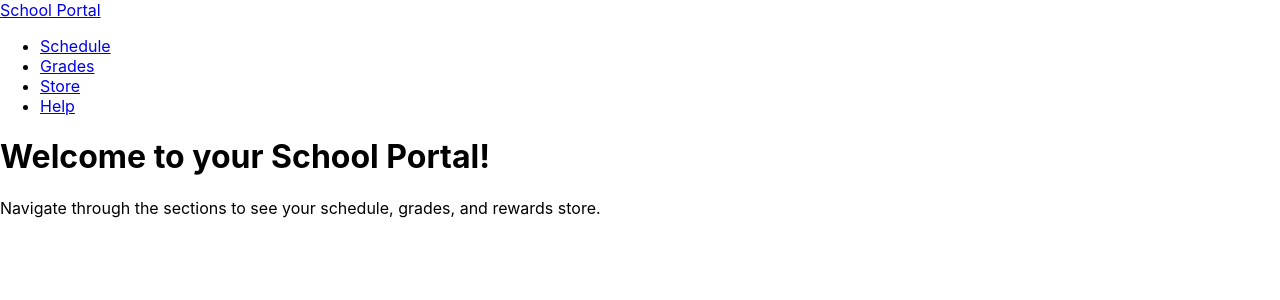
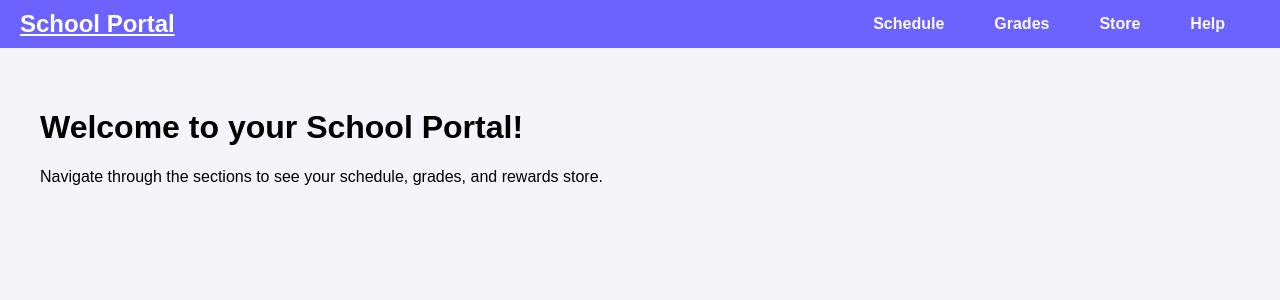
Before and after one commit to nikaloket/school, a React (Create React App) app: page / in a window 1280 px wide. Shown: the top 300 px of the page. Built offline with nearby package versions, Linux system fonts and the light colour scheme.

Commit message:
added css styles

```diff
--- a/src/App.js
+++ b/src/App.js
@@ -5,17 +5,22 @@ import Dashboard from './components/Dashboard';
 import Schedule from './components/Schedule';
 import Grades from './components/Grades';
 import Store from './components/Store';
+import Help from './components/Help';
+import './styles.css';
 
 function App() {
   return (
     <Router>
       <Navbar />
+      <div className="container">
         <Routes>
           <Route path="/" element={<Dashboard />} />
           <Route path="/schedule" element={<Schedule />} />
           <Route path="/grades" element={<Grades />} />
           <Route path="/store" element={<Store />} />
+          <Route path="/help" element={<Help />} />
         </Routes>
+      </div>
     </Router>
   );
 }
--- /dev/null
+++ b/src/components/Help.jsx
@@ -0,0 +1,49 @@
+import React, { useState } from 'react';
+
+const Help = () => {
+  const [message, setMessage] = useState('');
+  const [teacher, setTeacher] = useState('');
+
+  const handleSubmit = () => {
+    if (!teacher || !message) {
+      alert('Please select a teacher and write a message.');
+      return;
+    }
+    alert(`Message to ${teacher}: ${message}`);
+    setMessage('');
+    setTeacher('');
+  };
+
+  return (
+    <div className="card">
+      <h2 className="card-title">Help</h2>
+      <div className="form-group">
+        <label htmlFor="teacher" className="form-label">Select a Teacher</label>
+        <select
+          id="teacher"
+          className="form-select"
+          value={teacher}
+          onChange={(e) => setTeacher(e.target.value)}
+        >
+          <option value="">-- Choose a Teacher --</option>
+          <option value="Mr. Smith">Mr. Smith</option>
+          <option value="Ms. Johnson">Ms. Johnson</option>
+        </select>
+      </div>
+      <div className="form-group">
+        <label htmlFor="message" className="form-label">Your Message</label>
+        <textarea
+          id="message"
+          className="form-textarea"
+          value={message}
+          onChange={(e) => setMessage(e.target.value)}
+          placeholder="Type your message here..."
+          rows="5"
+        />
+      </div>
+      <button className="form-button" onClick={handleSubmit}>Send Message</button>
+    </div>
+  );
+};
+
+export default Help;
--- a/src/components/Navbar.jsx
+++ b/src/components/Navbar.jsx
@@ -3,26 +3,22 @@ import { Link } from 'react-router-dom';
 
 const Navbar = () => {
   return (
-    <nav className="navbar navbar-expand-lg navbar-light bg-light">
-      <div className="container">
-        <Link className="navbar-brand" to="/">School Portal</Link>
-        <div className="collapse navbar-collapse">
+    <nav className="navbar">
+      <Link to="/" className="navbar-brand">School Portal</Link>
       <ul className="navbar-nav">
         <li className="nav-item">
-              <Link className="nav-link" to="/schedule">Schedule</Link>
+          <Link to="/schedule" className="nav-link">Schedule</Link>
         </li>
         <li className="nav-item">
-              <Link className="nav-link" to="/grades">Grades</Link>
+          <Link to="/grades" className="nav-link">Grades</Link>
         </li>
         <li className="nav-item">
-              <Link className="nav-link" to="/store">Store</Link>
+          <Link to="/store" className="nav-link">Store</Link>
         </li>
         <li className="nav-item">
-              <Link className="nav-link" to="/help">Help</Link>
+          <Link to="/help" className="nav-link">Help</Link>
         </li>
       </ul>
-        </div>
-      </div>
     </nav>
   );
 };
--- a/src/components/Store.jsx
+++ b/src/components/Store.jsx
@@ -20,16 +20,23 @@ const Store = () => {
 
   return (
     <div className="container mt-4">
-      <h2>Rewards Store</h2>
-      <p>Your Points: {points}</p>
-      <ul>
+      <h2 style={{ color: '#6c63ff' }}>Rewards Store</h2>
+      <div className="points-display">Your Points: {points}</div>
+      <div>
         {store.map((item) => (
-          <li key={item.id}>
-            {item.item} - {item.points} points
-            <button onClick={() => handlePurchase(item.points)} className="btn btn-primary ml-2">Buy</button>
-          </li>
+          <div key={item.id} className="store-item">
+            <span>{item.item}</span>
+            <span>
+              {item.points} points
+              <button
+                onClick={() => handlePurchase(item.points)}
+              >
+                Buy
+              </button>
+            </span>
+          </div>
         ))}
-      </ul>
+      </div>
     </div>
   );
 };
--- /dev/null
+++ b/src/styles.css
@@ -0,0 +1,147 @@
+body {
+    margin: 0;
+    font-family: Arial, sans-serif;
+    background-color: #f4f4f9;
+  }
+
+  .navbar {
+    background-color: #6c63ff;
+    display: flex;
+    justify-content: space-between;
+    align-items: center;
+    padding: 10px 20px;
+  }
+
+  .navbar-brand {
+    color: #ffffff !important;
+    font-weight: bold;
+    font-size: 1.5rem;
+  }
+
+  .navbar-nav {
+    display: flex;
+    list-style: none;
+    margin: 0;
+    padding: 0;
+  }
+
+  .nav-item {
+    margin-right: 20px;
+  }
+
+  .nav-link {
+    color: #f8f9fa !important;
+    font-weight: bold;
+    text-decoration: none;
+    padding: 8px 15px;
+    border-radius: 5px;
+    transition: background-color 0.3s ease, color 0.3s ease;
+  }
+
+  .nav-link:hover {
+    background-color: #524cb8;
+    color: #ffffff !important;
+  }
+
+  .navbar-brand:hover {
+    text-decoration: none;
+  }
+
+  .container {
+    padding: 20px;
+  }
+
+  .card {
+    background-color: #ffffff;
+    border-radius: 8px;
+    box-shadow: 0 4px 6px rgba(0, 0, 0, 0.1);
+    padding: 20px;
+    margin-bottom: 20px;
+  }
+
+  .card-title {
+    color: #6c63ff;
+    font-weight: bold;
+    font-size: 1.8rem;
+    text-align: center;
+    margin-bottom: 20px;
+  }
+
+  .btn {
+    background-color: #6c63ff;
+    color: #ffffff;
+    border: none;
+    padding: 10px 20px;
+    border-radius: 5px;
+    cursor: pointer;
+    font-weight: bold;
+    transition: background-color 0.3s ease;
+  }
+
+  .btn:hover {
+    background-color: #524cb8;
+  }
+
+  .form-group {
+    margin-bottom: 15px;
+  }
+
+  .form-label {
+    display: block;
+    font-weight: bold;
+    margin-bottom: 5px;
+    color: #6c63ff;
+    font-size: 1rem;
+  }
+
+  .form-select, .form-textarea, .form-button {
+    width: 100%;
+    padding: 10px;
+    font-size: 1rem;
+    border: 2px solid #ddd;
+    border-radius: 5px;
+    transition: border-color 0.3s ease, box-shadow 0.3s ease;
+  }
+
+  .form-select:focus, .form-textarea:focus {
+    border-color: #6c63ff;
+    box-shadow: 0 0 5px rgba(108, 99, 255, 0.5);
+    outline: none;
+  }
+
+  .form-textarea {
+    resize: none;
+  }
+
+  .form-button {
+    background-color: #6c63ff;
+    color: white;
+    font-weight: bold;
+    cursor: pointer;
+    border: none;
+    text-align: center;
+    transition: background-color 0.3s ease;
+  }
+
+  .form-button:hover {
+    background-color: #524cb8;
+  }
+
+  .alert {
+    padding: 10px 15px;
+    border-radius: 5px;
+    font-size: 1rem;
+    margin-bottom: 20px;
+  }
+
+  .alert-success {
+    background-color: #d4edda;
+    color: #155724;
+    border: 1px solid #c3e6cb;
+  }
+
+  .alert-error {
+    background-color: #f8d7da;
+    color: #721c24;
+    border: 1px solid #f5c6cb;
+  }
```
Lines whose indentation alone changed are shown as unchanged.
